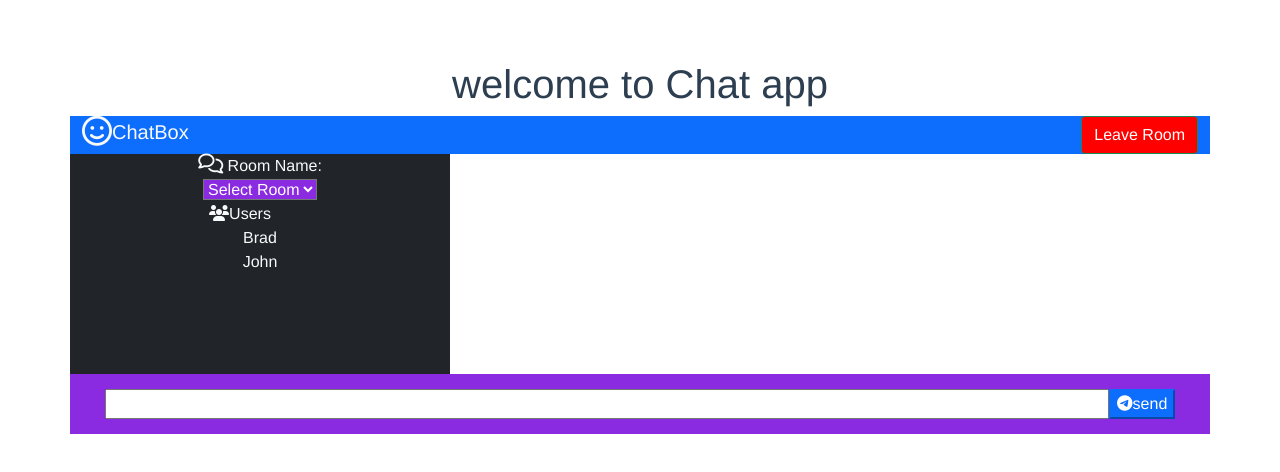
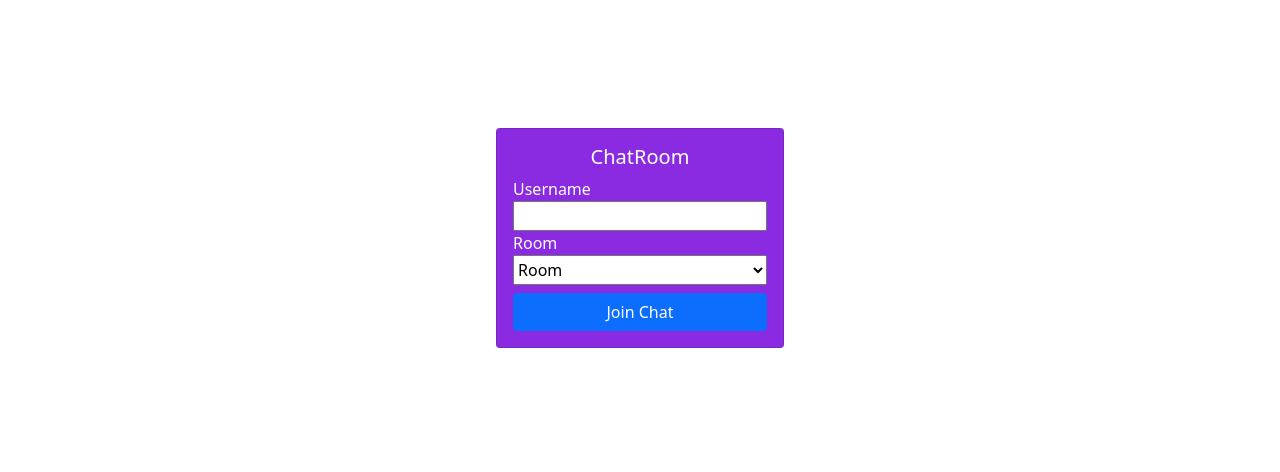
Before and after one commit to Mukesh2673/-chatroom, a Vue app: page / in a window 1280 px wide. Shown: the top 472 px of the page. Built offline with nearby package versions, Linux system fonts and the light colour scheme.

Commit message:
add login page and event listener on leave Room

```diff
--- a/package.json
+++ b/package.json
@@ -16,7 +16,8 @@
     "bootstrap-vue-3": "^0.1.2",
     "core-js": "^3.6.5",
     "socket.io-client": "^4.4.1",
-    "vue": "^3.0.0"
+    "vue": "^3.0.0",
+    "vue-router": "^4.0.12"
   },
   "devDependencies": {
     "@vue/cli-plugin-babel": "~4.5.0",
--- a/src/App.vue
+++ b/src/App.vue
@@ -1,34 +1,17 @@
 <template>
-<div>
- <h1>welcome to Chat app</h1>
- <ChatRoom />
-</div>
+
+  <router-view/>
 </template>
 
 <script>
-//import SocketioService from './service/socketio.service';
-import ChatRoom from './components/chatRoom.vue'
+
+
 export default {
   name: 'App',
-  components: {
-    ChatRoom
-  },
-/*   created(){
-    SocketioService.setupSocketConnection();
-  },
-  beforeUnmount(){
-    SocketioService.disconnect();
-  } */
+
 }
 </script>
 
 <style>
-#app {
-  font-family: Avenir, Helvetica, Arial, sans-serif;
-  -webkit-font-smoothing: antialiased;
-  -moz-osx-font-smoothing: grayscale;
-  text-align: center;
-  color: #2c3e50;
-  margin-top: 60px;
-}
+
 </style>
--- /dev/null
+++ b/src/components/Home.vue
@@ -0,0 +1,83 @@
+<template>
+<div class="d-flex parent" >
+
+<div class="card" style="width: 18rem;">
+    <div class="card-body">
+    <h5 class="card-title text-center" >ChatRoom</h5>
+    <form method="post" @submit.prevent="login">
+    <div>
+        <label for="username">Username</label>
+        <input type="text" id="username" v-model="username" required>
+    </div>
+    <div>
+        <label for="Room">Room</label><br>
+            <select class="selectRoom" v-model="selected" id="Room" required>
+             <option disabled value="">Room</option>
+            <option>One</option>
+            <option>Two</option>
+            <option>Three</option>
+          </select>
+    </div>
+    <div><button class="btn btn-primary mt-2" type="submit">Join Chat</button></div>
+   </form>
+
+  </div>
+</div>
+
+</div>
+</template>
+
+<script>
+//import { io } from "socket.io-client";
+import SocketioService from '../service/socketio.service';
+let test = new SocketioService();
+
+
+export default{
+    setup() {
+
+    },
+    data(){
+        return{
+            username:'',
+            selected:''
+        }
+    },
+       methods: {
+           login(){
+                 test.newjoiner()
+                this.$router.push('/chat')
+
+           }
+    }
+}
+</script>
+
+<style  scoped>
+input{
+    width: 100%;
+}
+.card{
+    background: blueviolet;
+    color:white;
+
+    }
+.selectRoom{
+    width:100%;
+    height: 30px;
+
+}
+.btn{
+    width: 100%;
+}
+.btn:hover{
+    height: 50px;
+    margin-top: 20px;
+}
+.parent{
+    display: flex;
+    justify-content: space-around;
+    margin-top:10%;
+}
+
+</style>
--- a/src/components/chatRoom.vue
+++ b/src/components/chatRoom.vue
@@ -1,6 +1,7 @@
 <template>
+
   <div class="wholchat">
-    <div class="container">
+    <div class="container mt-5">
       <div class="row bg-primary text-light top">
         <div class="headerb">
           <div class="left" style="display: flex">
@@ -15,7 +16,7 @@
               <h1 style="font-size: 20px">ChatBox</h1>
             </div>
           </div>
-          <div class="btn btn-success leave">Leave Room</div>
+          <div class="btn btn-success leave" @click="leaveRoom">Leave Room</div>
         </div>
       </div>
       <div class="row">
@@ -24,19 +25,20 @@
             <i class="far fa-comments" style="font-size: 20px"></i>&nbsp;Room
             Name:
           </div>
-
-          <select class="custom-select">
-            <option selected>Select Room</option>
-            <option value="1">One</option>
-            <option value="2">Two</option>
-            <option value="3">Three</option>
+           <div style="margin-left:25px">
+          <select class="custom-select" v-model="selected" @change="kk">
+             <option disabled value="">Room</option>
+            <option>One</option>
+            <option>Two</option>
+            <option>Three</option>
           </select>
-          <div style="margin-left: -40px">
+          </div>
+          <div style="margin-left: 0px">
             <i class="fas fa-users" style="font-size:20px margin-left:20px"></i
-            >Users
+            >&nbsp;&nbsp;Users
           </div>
-          <div>Brad</div>
-          <div>John</div>
+          <div style="margin-left:30px">Brad</div>
+          <div style="margin-left:30px">John</div>
         </div>
 
         <div class="col-md-8 chatbox">
@@ -46,7 +48,9 @@
             v-for="items in inbox"
             :key="items?.id"
           >
-            {{ items }}
+          <span style="font-size:10px; float:left;">{{items.username}} {{items.time}}</span>
+            &nbsp;&nbsp;&nbsp;&nbsp; {{ items.text }}
+
           </div>
         </div>
       </div>
@@ -73,29 +77,39 @@ class SocketioService {
 
   setupSocketConnection(t) {
     this.socket = io(process.env.VUE_APP_SOCKET_ENDPOINT);
+    //emit message to server
+    this.socket.emit("mymessage", t);
 
-    //emit message to server
-    this.socket.emit("my message", t);
-    this.socket.on("message", (message) => {
-      console.log("message:" + message);
-    });
+    /* this.socket.on("message", (message) => {
+      console.log("messagddde:" + message);
+    }); */
+    console.log(t);
   }
 
    reply(newMessage) {
     this.socket.on("message", (x) => {
-      console.log("om", x);
       newMessage.message = x;
         newMessage.inbox = [...newMessage.inbox, x];
+        newMessage.message=''
+
     });
-    console.log("hthjhsid", newMessage);
     return newMessage;
   }
 
-  disconnect() {
-    if (this.socket) {
+  disconnect(){
+    if (this.socket){
       this.socket.disconnect();
     }
   }
+  welcome(){
+    //this.socket.welcome();
+      this.socket = io(process.env.VUE_APP_SOCKET_ENDPOINT);
+      this.socket.emit("mymessage", 'welcome to ChatBorad');
+      console.log('welcome useffff');
+      }
+   newjoiner(){
+     console.log('hello new joiner');
+   }
 }
 let test = new SocketioService();
 
@@ -103,20 +117,28 @@ export default {
   setup() {},
   data() {
     return {
-      message: "",
+      message:"",
       inbox: [],
+      selected:''
     };
   },
   methods: {
      dmessage() {
+
       let msg = this.message;
-      this.inbox = [...this.inbox, msg];
-      test.setupSocketConnection(msg);
+    test.setupSocketConnection(msg);
      test.reply(this);
+    },
+    leaveRoom(){
+      test.disconnect();
+      this.$router.push('/')
+    }
 
-    },
   },
-
+ beforeCreate(){
+   test.welcome();
+    test.reply(this);
+ }
 };
 </script>
 
--- a/src/main.js
+++ b/src/main.js
@@ -3,7 +3,7 @@ import BootstrapVue3 from 'bootstrap-vue-3'
 
 import 'bootstrap/dist/css/bootstrap.css'
 import 'bootstrap-vue-3/dist/bootstrap-vue-3.css'
-
+import router from './router'
 import App from './App.vue'
 
-createApp(App).use(BootstrapVue3).mount('#app')
+createApp(App).use(BootstrapVue3).use(router).mount('#app')
--- /dev/null
+++ b/src/router.js
@@ -0,0 +1,20 @@
+import Home from './components/Home.vue'
+import Room from './components/chatRoom.vue'
+
+import {createRouter,createWebHistory} from 'vue-router'
+const routes=[{
+    name:'Home',
+    component:Home,
+    path:'/'
+
+},
+{
+name:'Room',
+component:Room,
+path:'/chat'
+}];
+const router=createRouter({
+    history:createWebHistory(),
+    routes
+});
+export default router;
--- a/src/service/socketio.service.js
+++ b/src/service/socketio.service.js
@@ -6,6 +6,7 @@ class SocketioService {
 
   setupSocketConnection() {
     this.socket = io(process.env.VUE_APP_SOCKET_ENDPOINT);
+    //emit message to server
     this.socket.emit('my message','Hello there from afdsdflkadjfk');
     this.socket.on('message',(message)=>{
       console.log('message:'+message);
@@ -18,7 +19,15 @@ class SocketioService {
           this.socket.disconnect();
       }
   }
+  newjoiner(){
+    console.log('hello new joiner');
+    this.socket = io(process.env.VUE_APP_SOCKET_ENDPOINT);
+    this.socket.on("allmessage",'a new user join');
+    //this.socket.broadcast ?.emit("allmessage", 'a new user join');
+
+}
+
 
 }
 console.log('okkkk');
-export default new SocketioService();
+export default  SocketioService;
```
Also changed, not shown: 1 other file (tests, documents, lock files or other folders).
